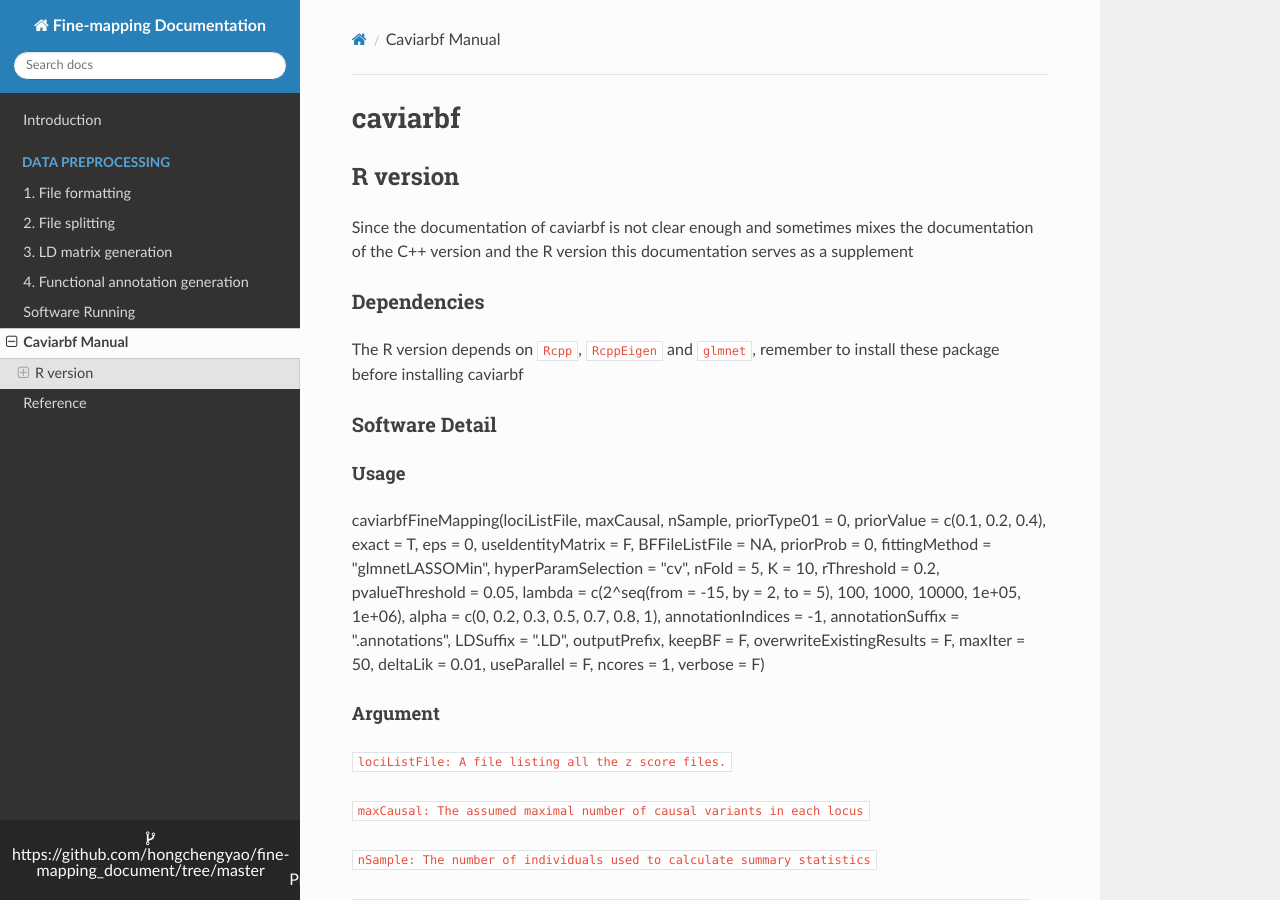
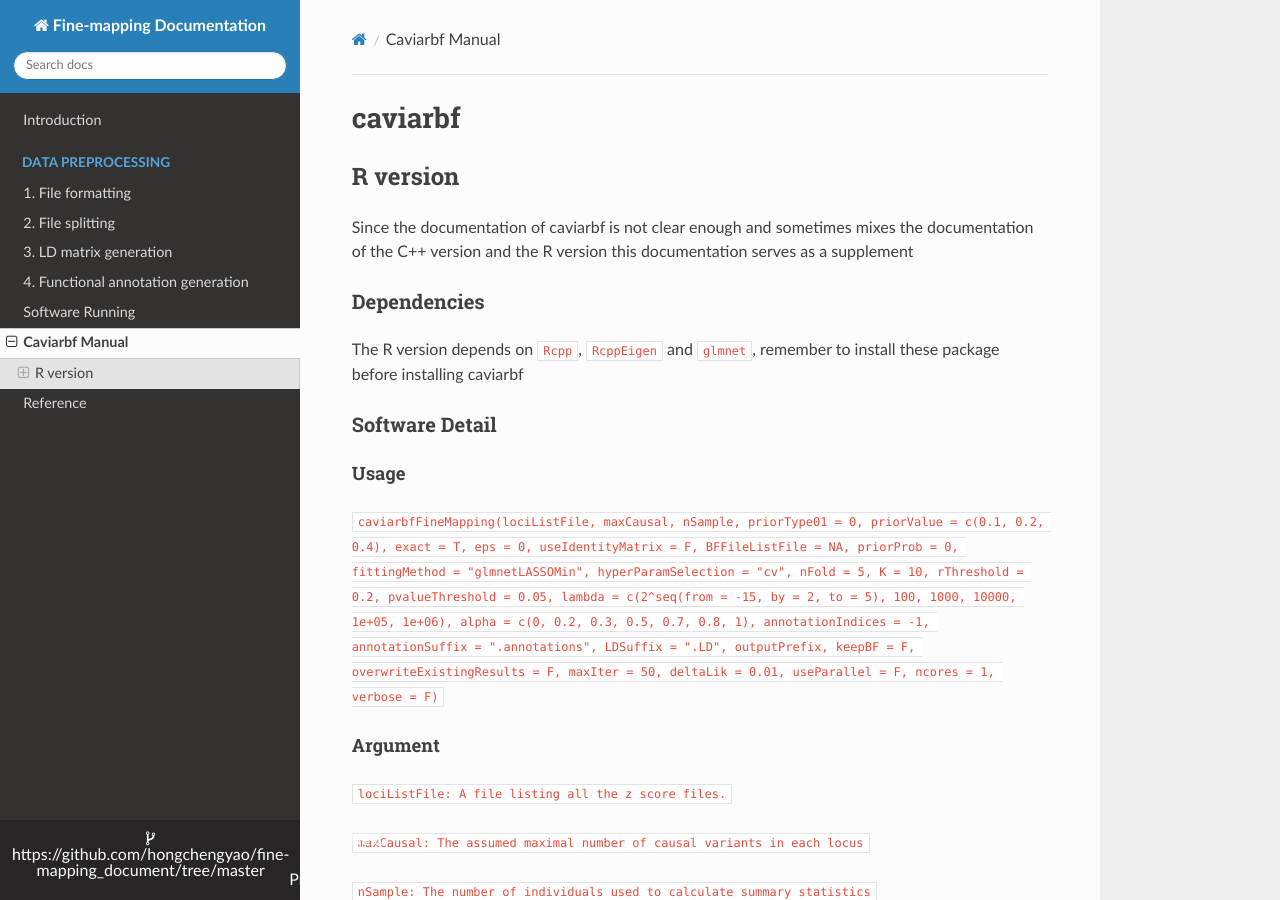
Before and after one commit to hongchengyao/fine-mapping_document, an MkDocs documentation site: the page built from docs/caviarbf_manual.md, in a window 1280 px wide and 900 px high. Built offline with MkDocs 1.6.1, drawn with Linux system fonts in a browser that asks for light colours; nearby versions of some CDN libraries; old or Windows-style settings are respelled for this version of MkDocs.

Commit message:
caviarbf draft update

```diff
--- a/docs/caviarbf_manual.md
+++ b/docs/caviarbf_manual.md
@@ -7,7 +7,7 @@ The R version depends on `Rcpp`, `RcppEigen` and `glmnet`, remember to install t
 ### Software Detail
 #### Usage
 
-caviarbfFineMapping(lociListFile, maxCausal, nSample, priorType01 = 0, priorValue = c(0.1, 0.2, 0.4), exact = T, eps = 0, useIdentityMatrix = F, BFFileListFile = NA, priorProb = 0, fittingMethod = "glmnetLASSOMin", hyperParamSelection = "cv", nFold = 5, K = 10, rThreshold = 0.2, pvalueThreshold = 0.05, lambda = c(2^seq(from = -15, by = 2, to = 5), 100, 1000, 10000, 1e+05, 1e+06), alpha = c(0, 0.2, 0.3, 0.5, 0.7, 0.8, 1), annotationIndices = -1, annotationSuffix = ".annotations", LDSuffix = ".LD", outputPrefix, keepBF = F, overwriteExistingResults = F, maxIter = 50, deltaLik = 0.01, useParallel = F, ncores = 1, verbose = F)
+`caviarbfFineMapping(lociListFile, maxCausal, nSample, priorType01 = 0, priorValue = c(0.1, 0.2, 0.4), exact = T, eps = 0, useIdentityMatrix = F, BFFileListFile = NA, priorProb = 0, fittingMethod = "glmnetLASSOMin", hyperParamSelection = "cv", nFold = 5, K = 10, rThreshold = 0.2, pvalueThreshold = 0.05, lambda = c(2^seq(from = -15, by = 2, to = 5), 100, 1000, 10000, 1e+05, 1e+06), alpha = c(0, 0.2, 0.3, 0.5, 0.7, 0.8, 1), annotationIndices = -1, annotationSuffix = ".annotations", LDSuffix = ".LD", outputPrefix, keepBF = F, overwriteExistingResults = F, maxIter = 50, deltaLik = 0.01, useParallel = F, ncores = 1, verbose = F)`
 
 #### Argument
 
```
